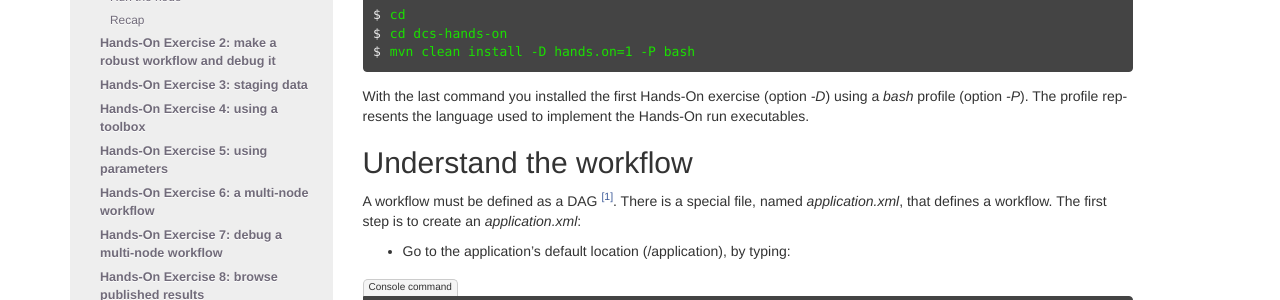
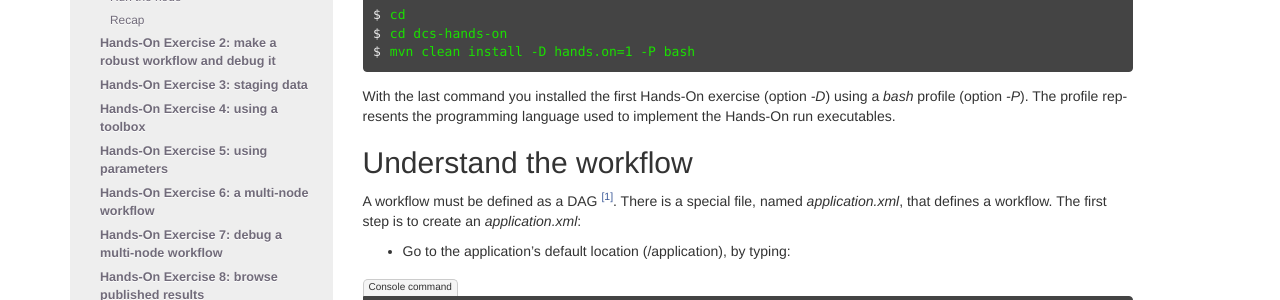
Before and after one commit to Terradue/doc-developer-sandbox, a Sphinx documentation site: the page built from source/developer/basic.rst, in a window 1280 px wide and 900 px high. Shown: the part 345-645 px from the top of the window. Built offline with Sphinx 7.4.7, drawn with Linux system fonts in a browser that asks for light colours; pages that are not in the unit, such as notebooks, are missing from menus.

Commit message:
Update basic.rst

```diff
--- a/source/developer/basic.rst
+++ b/source/developer/basic.rst
@@ -21,7 +21,7 @@ The Hands-On installation is quite straightforward, and it is performed with the
  cd dcs-hands-on
  mvn clean install -D hands.on=1 -P bash
 
-With the last command you installed the first Hands-On exercise (option *-D*) using a *bash* profile (option *-P*). The profile represents the language used to implement the Hands-On run executables.
+With the last command you installed the first Hands-On exercise (option *-D*) using a *bash* profile (option *-P*). The profile represents the programming language used to implement the Hands-On run executables.
 
 Understand the workflow
 =======================
```
Also changed, not shown: other parts of source/developer/basic.rst (+1 -1 lines).
